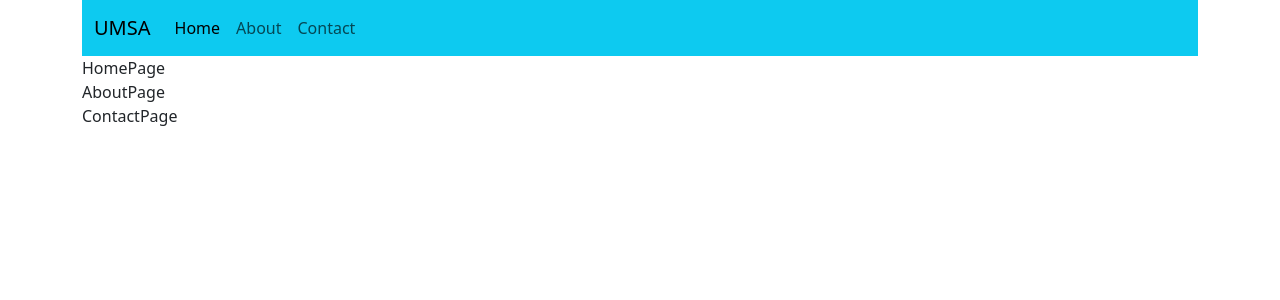
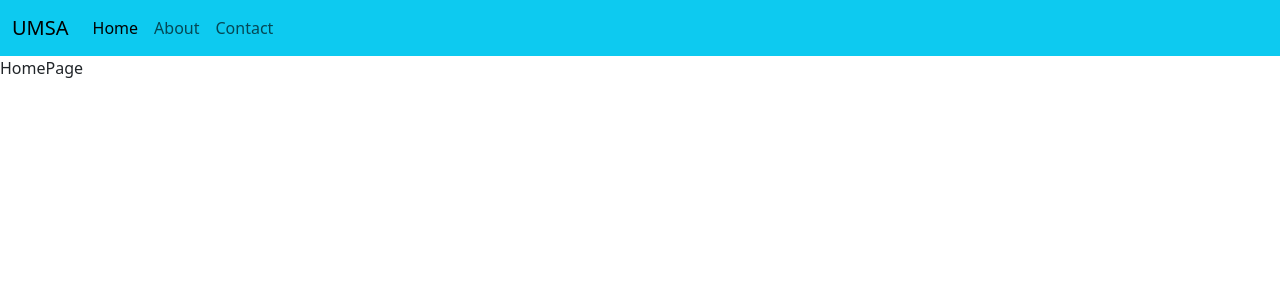
Before and after one commit to khizar-riaz/React-Udemy-course, a React (Create React App) app: page / in a window 1280 px wide. Shown: the top 300 px of the page. Built offline with nearby package versions, Linux system fonts and the light colour scheme.

Commit message:
Routing the pages

```diff
--- a/package.json
+++ b/package.json
@@ -9,6 +9,7 @@
     "bootstrap": "^5.3.0",
     "react": "^18.2.0",
     "react-dom": "^18.2.0",
+    "react-router-dom": "^6.14.2",
     "react-scripts": "5.0.1",
     "web-vitals": "^2.1.4"
   },
--- a/src/App.js
+++ b/src/App.js
@@ -1,17 +1,22 @@
-import './App.css';
-import '../node_modules/bootstrap/dist/css/bootstrap.css'
-import HomePage from './component/pages/HomePage';
-import AboutPage from './component/pages/AboutPage';
-import ContactPage from './component/pages/ContactPage';
-import NavBar from './component/layout/NavBar';
+import "./App.css";
+import "../node_modules/bootstrap/dist/css/bootstrap.css";
+import HomePage from "./component/pages/HomePage";
+import AboutPage from "./component/pages/AboutPage";
+import ContactPage from "./component/pages/ContactPage";
+import NavBar from "./component/layout/NavBar";
+import { BrowserRouter as Router, Route, Routes } from "react-router-dom";
 function App() {
   return (
-    <div className="container">
-      <NavBar/>
-    <HomePage/>
-    <AboutPage/>
-    <ContactPage/>
-    </div>
+    <Router>
+      <div>
+        <NavBar />
+        <Routes>
+          <Route exact path="/" element={<HomePage />} />
+          <Route exact path="/about" element={<AboutPage />} />
+          <Route exact path="/contact" element={<ContactPage />} />
+        </Routes>
+      </div>
+    </Router>
   );
 }
 
```
Also changed, not shown: src/component/layout/NavBar.js (+23 -8 lines), 1 other file (tests, documents, lock files or other folders).
